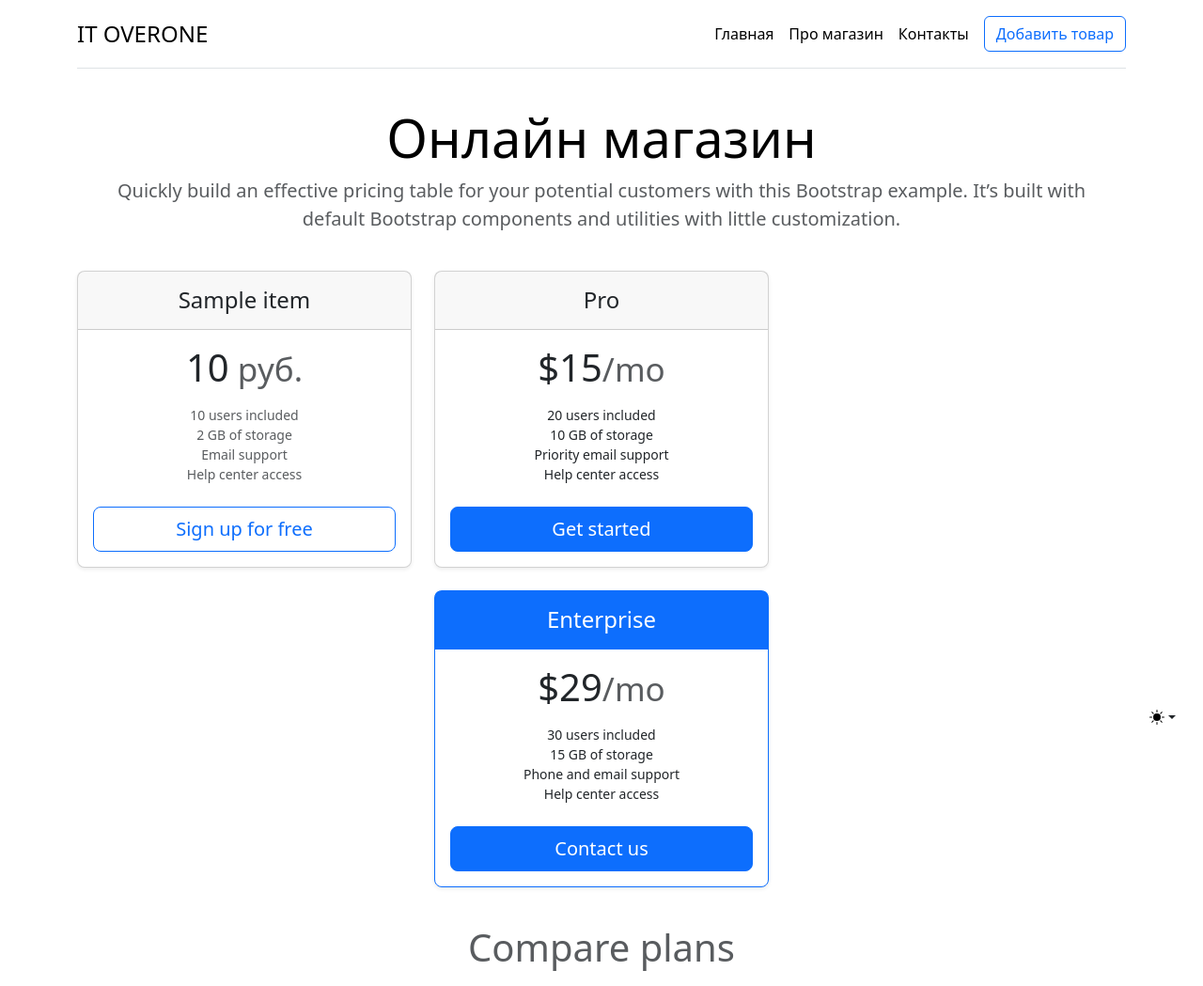
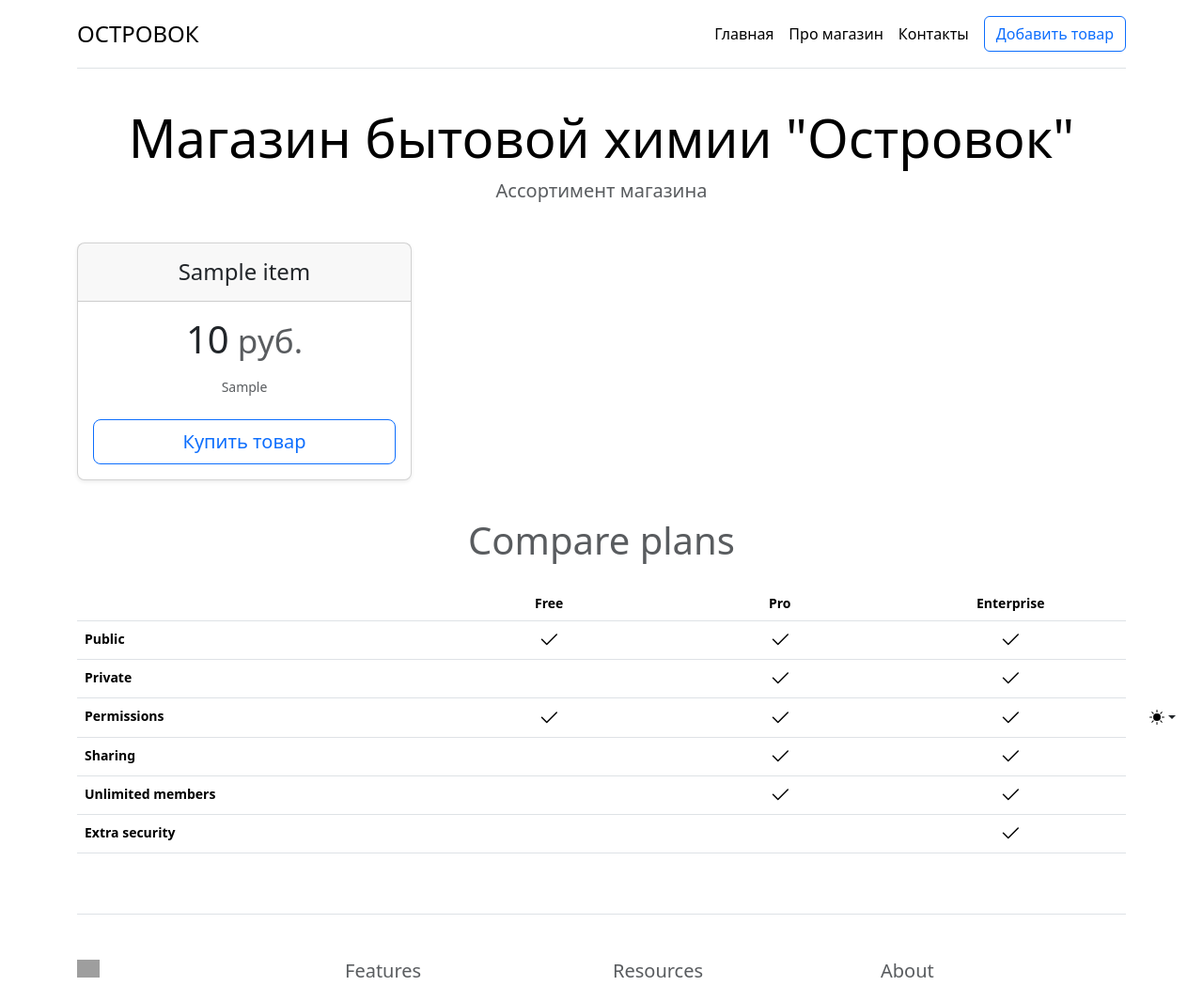
Before and after one commit to TatOver/Shoponline, a Flask app: page / in a window 1280 px wide. Shown: the top 1049 px of the page at 94% size. Run offline with Flask 3, Linux system fonts and the light colour scheme; tables that the repository leaves empty hold one stand-in row (values such as "Sample post"); lists and menus that the app fills with data are empty; some libraries are stand-ins or nearby versions; grey boxes are pictures that could not be loaded.

Commit message:
add items_3

```diff
--- a/templates/about.html
+++ b/templates/about.html
@@ -8,7 +8,7 @@
 {% block body %}
     <div class="container">
         <h1>Про магазин</h1>
-        <p>Компания проводит обучение в сфере IT по всей Беларуси</p>
+        <p>У нас Вы найдете все европейские бренды по лучшим ценам! На рынке с 2005 года!</p>
     </div>
 
 {% endblock %}
--- a/templates/base.html
+++ b/templates/base.html
@@ -65,7 +65,7 @@
   <header>
     <div class="d-flex flex-column flex-md-row align-items-center pb-3 mb-4 border-bottom">
       <a href="/" class="d-flex align-items-center link-body-emphasis text-decoration-none">
-        <span class="fs-4">IT OVERONE</span>
+        <span class="fs-4">ОСТРОВОК</span>
       </a>
 
       <nav class="d-inline-flex mt-2 mt-md-0 ms-md-auto">
--- a/templates/contacts.html
+++ b/templates/contacts.html
@@ -7,4 +7,8 @@
 
 {% block body %}
     <h1>Контакты</h1>
+    <p>+375(29)300-00-00 <br>
+        Самовывоз: г. Минск, ул. Берута 25, пом.23. <br>
+        Режим работы: 9.00-18.00 без выходных
+    </p>
 {% endblock %}
--- a/templates/index.html
+++ b/templates/index.html
@@ -1,22 +1,21 @@
 {% extends 'base.html' %}
 
 {% block title %}
-    <title>Онлайн магазин</title>
+    <title>Онлайн магазин бытовой химии</title>
 {% endblock %}
 
 
 {% block body %}
     <div class="pricing-header p-3 pb-md-4 mx-auto text-center">
-        <h1 class="display-4 fw-normal text-body-emphasis">Онлайн магазин</h1>
-        <p class="fs-5 text-body-secondary">Quickly build an effective pricing table for your potential customers with this Bootstrap example. It’s built with default Bootstrap components and utilities with little customization.</p>
+        <h1 class="display-4 fw-normal text-body-emphasis">Магазин бытовой химии "Островок"</h1>
+        <p class="fs-5 text-body-secondary">  Ассортимент магазина</p>
     </div>
 </header>
 
 
-
+<main>
   <div class = "card-deck mb-3 text-center">
       {% for el in data %}
-            <main>
             <div class="row row-cols-1 row-cols-md-3 mb-3 text-center">
                 <div class="col">
                   <div class="card mb-4 rounded-3 shadow-sm">
@@ -26,52 +25,18 @@
                     <div class="card-body">
                       <h1 class="card-title pricing-card-title">{{ el.price }}<small class="text-body-secondary fw-light"> руб. </h1>
                       <ul class="list-unstyled mt-3 mb-4">
-                        <li>10 users included</li>
-                        <li>2 GB of storage</li>
-                        <li>Email support</li>
-                        <li>Help center access</li>
+                        <li>{{ el.country }}</li>
                       </ul>
-                      <button type="button" class="w-100 btn btn-lg btn-outline-primary">Sign up for free</button>
-                    </div>
-                  </div>
-                </div>
-                <div class="col">
-                  <div class="card mb-4 rounded-3 shadow-sm">
-                    <div class="card-header py-3">
-                      <h4 class="my-0 fw-normal">Pro</h4>
-                    </div>
-                    <div class="card-body">
-                      <h1 class="card-title pricing-card-title">$15<small class="text-body-secondary fw-light">/mo</small></h1>
-                      <ul class="list-unstyled mt-3 mb-4">
-                        <li>20 users included</li>
-                        <li>10 GB of storage</li>
-                        <li>Priority email support</li>
-                        <li>Help center access</li>
-                      </ul>
-                      <button type="button" class="w-100 btn btn-lg btn-primary">Get started</button>
-                    </div>
-                  </div>
-                </div>
-                <div class="col">
-                  <div class="card mb-4 rounded-3 shadow-sm border-primary">
-                    <div class="card-header py-3 text-bg-primary border-primary">
-                      <h4 class="my-0 fw-normal">Enterprise</h4>
-                    </div>
-                    <div class="card-body">
-                      <h1 class="card-title pricing-card-title">$29<small class="text-body-secondary fw-light">/mo</small></h1>
-                      <ul class="list-unstyled mt-3 mb-4">
-                        <li>30 users included</li>
-                        <li>15 GB of storage</li>
-                        <li>Phone and email support</li>
-                        <li>Help center access</li>
-                      </ul>
-                      <button type="button" class="w-100 btn btn-lg btn-primary">Contact us</button>
+                      <button type="button" class="w-100 btn btn-lg btn-outline-primary">Купить товар</button>
                     </div>
                   </div>
                 </div>
               </div>
 
-              <h2 class="display-6 text-center mb-4">Compare plans</h2>
+
+      {% endfor %}
+        </div>
+          <h2 class="display-6 text-center mb-4">Compare plans</h2>
 
               <div class="table-responsive">
                 <table class="table text-center">
@@ -127,9 +92,6 @@
                 </table>
               </div>
             </main>
-      {% endfor %}
-  </div>
-
 
 
 {% endblock %}
```
